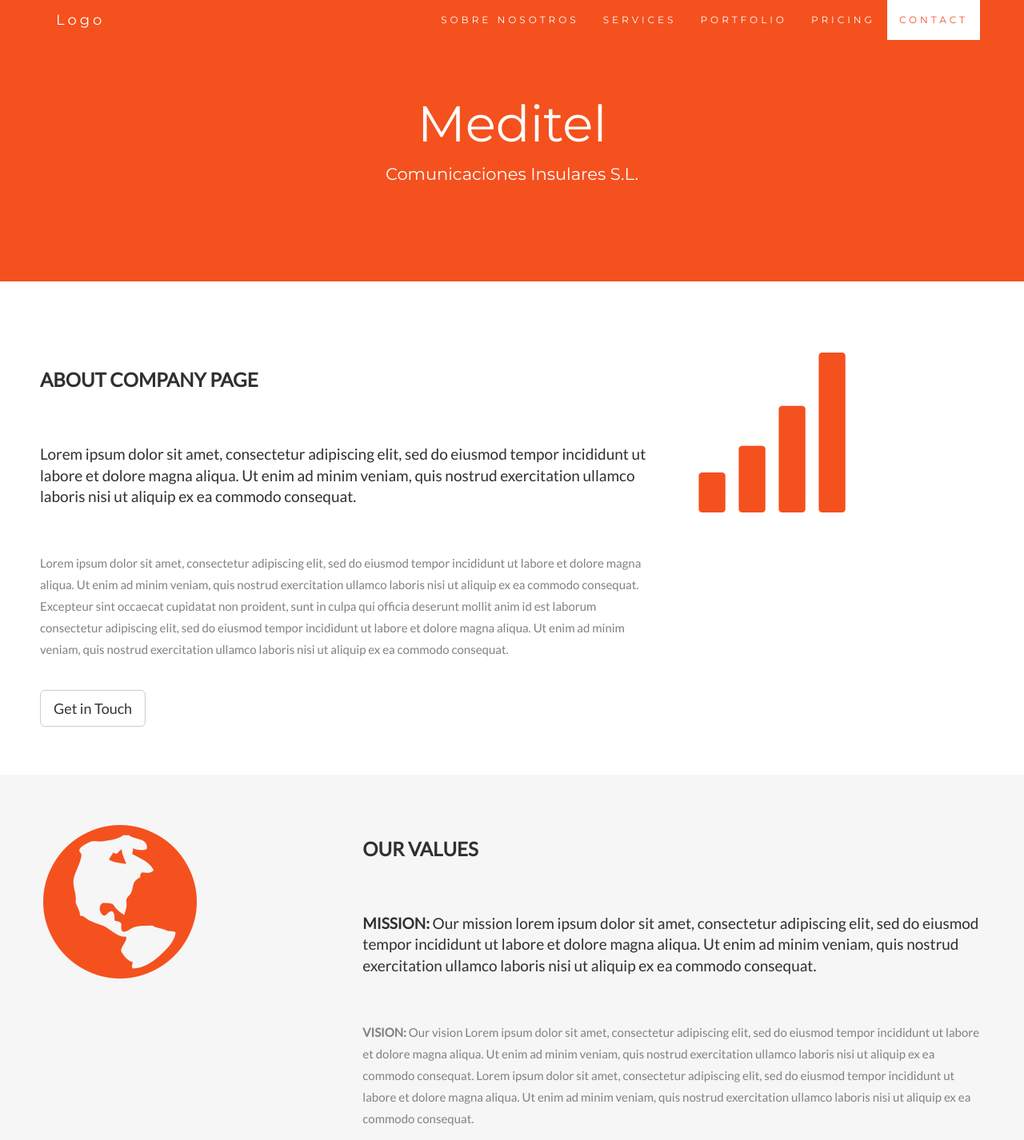
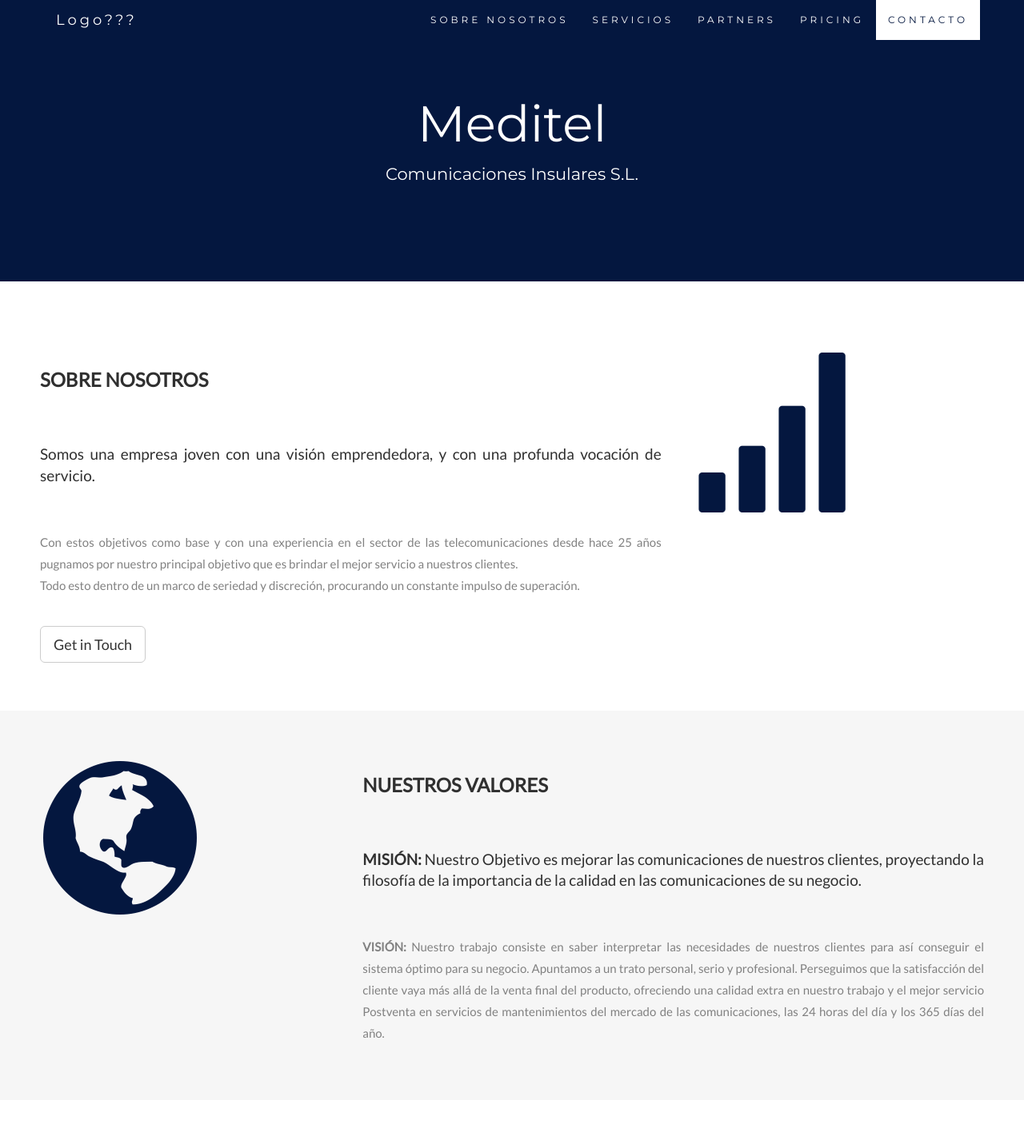
Before and after one commit to DavidVillalba/Noticias, a plain HTML site: page index.html in a window 1280 px wide. Shown: the top 1426 px of the page at 80% size. Drawn offline with nearby package versions, Linux system fonts and the light colour scheme; some packages are replaced by stand-ins of ours.

Commit message:
DavidVillalba

```diff
--- a/css/main.css
+++ b/css/main.css
@@ -18,7 +18,7 @@ h4 {
     margin-bottom: 30px;
 }
 .jumbotron {
-    background-color: #f4511e;
+    background-color: #04173f;
     color: #fff;
     padding: 100px 25px;
     font-family: Montserrat, sans-serif;
@@ -34,7 +34,7 @@ h4 {
     font-size: 50px;
 }
 .logo {
-    color: #f4511e;
+    color: #04173f;
     font-size: 200px;
 }
 .thumbnail {
@@ -82,7 +82,7 @@ h4 {
 }
 .panel-heading {
     color: #fff !important;
-    background-color: #f4511e !important;
+    background-color: #04173f !important;
     padding: 25px;
     border-bottom: 1px solid transparent;
     border-top-left-radius: 0px;
@@ -107,7 +107,7 @@ h4 {
 }
 .navbar {
     margin-bottom: 0;
-    background-color: #f4511e;
+    background-color: #04173f;
     z-index: 9999;
     border: 0;
     font-size: 12px !important;
@@ -120,7 +120,7 @@ h4 {
     color: #fff !important;
 }
 .navbar-nav li a:hover, .navbar-nav li.active a {
-    color: #f4511e !important;
+    color: #04173f !important;
     background-color: #fff !important;
 }
 .navbar-default .navbar-toggle {
--- a/index.html
+++ b/index.html
@@ -22,7 +22,7 @@
           <span class="icon-bar"></span>
           <span class="icon-bar"></span>
         </button>
-        <a class="navbar-brand" href="#myPage">Logo</a>
+        <a class="navbar-brand" href="#myPage">Logo???</a>
       </div>
       <div class="collapse navbar-collapse" id="myNavbar">
         <ul class="nav navbar-nav navbar-right">
@@ -30,16 +30,16 @@
             <a href="#about">SOBRE NOSOTROS</a>
           </li>
           <li>
-            <a href="#services">SERVICES</a>
+            <a href="#services">SERVICIOS</a>
           </li>
           <li>
-            <a href="#portfolio">PORTFOLIO</a>
+            <a href="#portfolio">PARTNERS</a>
           </li>
           <li>
             <a href="#pricing">PRICING</a>
           </li>
           <li>
-            <a href="#contact">CONTACT</a>
+            <a href="#contact">CONTACTO</a>
           </li>
         </ul>
       </div>
@@ -54,17 +54,14 @@
   <!-- Container (About Section) -->
   <div id="about" class="container-fluid">
     <div class="row">
-      <div class="col-sm-8">
-        <h2>About Company Page</h2>
+      <div class="col-sm-8 text-justify">
+        <h2>Sobre Nosotros</h2>
         <br>
-        <h4>Lorem ipsum dolor sit amet, consectetur adipiscing elit, sed do eiusmod tempor incididunt ut labore et dolore magna
-          aliqua. Ut enim ad minim veniam, quis nostrud exercitation ullamco laboris nisi ut aliquip ex ea commodo consequat.</h4>
+        <h4>Somos una empresa joven con una visión emprendedora, y con una profunda vocación de servicio.</h4>
         <br>
-        <p>Lorem ipsum dolor sit amet, consectetur adipiscing elit, sed do eiusmod tempor incididunt ut labore et dolore magna
-          aliqua. Ut enim ad minim veniam, quis nostrud exercitation ullamco laboris nisi ut aliquip ex ea commodo consequat.
-          Excepteur sint occaecat cupidatat non proident, sunt in culpa qui officia deserunt mollit anim id est laborum consectetur
-          adipiscing elit, sed do eiusmod tempor incididunt ut labore et dolore magna aliqua. Ut enim ad minim veniam, quis
-          nostrud exercitation ullamco laboris nisi ut aliquip ex ea commodo consequat.</p>
+        <p>Con estos objetivos como base y con una experiencia en el sector de las telecomunicaciones desde hace 25 años pugnamos
+          por nuestro principal objetivo que es brindar el mejor servicio a nuestros clientes.
+          <br>Todo esto dentro de un marco de seriedad y discreción, procurando un constante impulso de superación.</p>
         <br>
         <button class="btn btn-default btn-lg">Get in Touch</button>
       </div>
@@ -79,20 +76,19 @@
       <div class="col-sm-4">
         <span class="glyphicon glyphicon-globe logo slideanim"></span>
       </div>
-      <div class="col-sm-8">
-        <h2>Our Values</h2>
+      <div class="col-sm-8 text-justify" >
+        <h2>NUESTROS VALORES</h2>
         <br>
         <h4>
-          <strong>MISSION:</strong> Our mission lorem ipsum dolor sit amet, consectetur adipiscing elit, sed do eiusmod tempor incididunt
-          ut labore et dolore magna aliqua. Ut enim ad minim veniam, quis nostrud exercitation ullamco laboris nisi ut aliquip
-          ex ea commodo consequat.</h4>
+          <strong>MISIÓN:</strong> Nuestro Objetivo es mejorar las comunicaciones de nuestros clientes, proyectando la filosofía
+          de la importancia de la calidad en las comunicaciones de su negocio.</h4>
         <br>
         <p>
-          <strong>VISION:</strong> Our vision Lorem ipsum dolor sit amet, consectetur adipiscing elit, sed do eiusmod tempor incididunt
-          ut labore et dolore magna aliqua. Ut enim ad minim veniam, quis nostrud exercitation ullamco laboris nisi ut aliquip
-          ex ea commodo consequat. Lorem ipsum dolor sit amet, consectetur adipiscing elit, sed do eiusmod tempor incididunt
-          ut labore et dolore magna aliqua. Ut enim ad minim veniam, quis nostrud exercitation ullamco laboris nisi ut aliquip
-          ex ea commodo consequat.</p>
+          <strong>VISIÓN:</strong> Nuestro trabajo consiste en saber interpretar las necesidades de nuestros clientes para así conseguir
+          el sistema óptimo para su negocio. Apuntamos a un trato personal, serio y profesional. Perseguimos que la satisfacción
+          del cliente vaya más allá de la venta final del producto, ofreciendo una calidad extra en nuestro trabajo y el
+          mejor servicio Postventa en servicios de mantenimientos del mercado de las comunicaciones, las 24 horas del día
+          y los 365 días del año.</p>
       </div>
     </div>
   </div>
```
